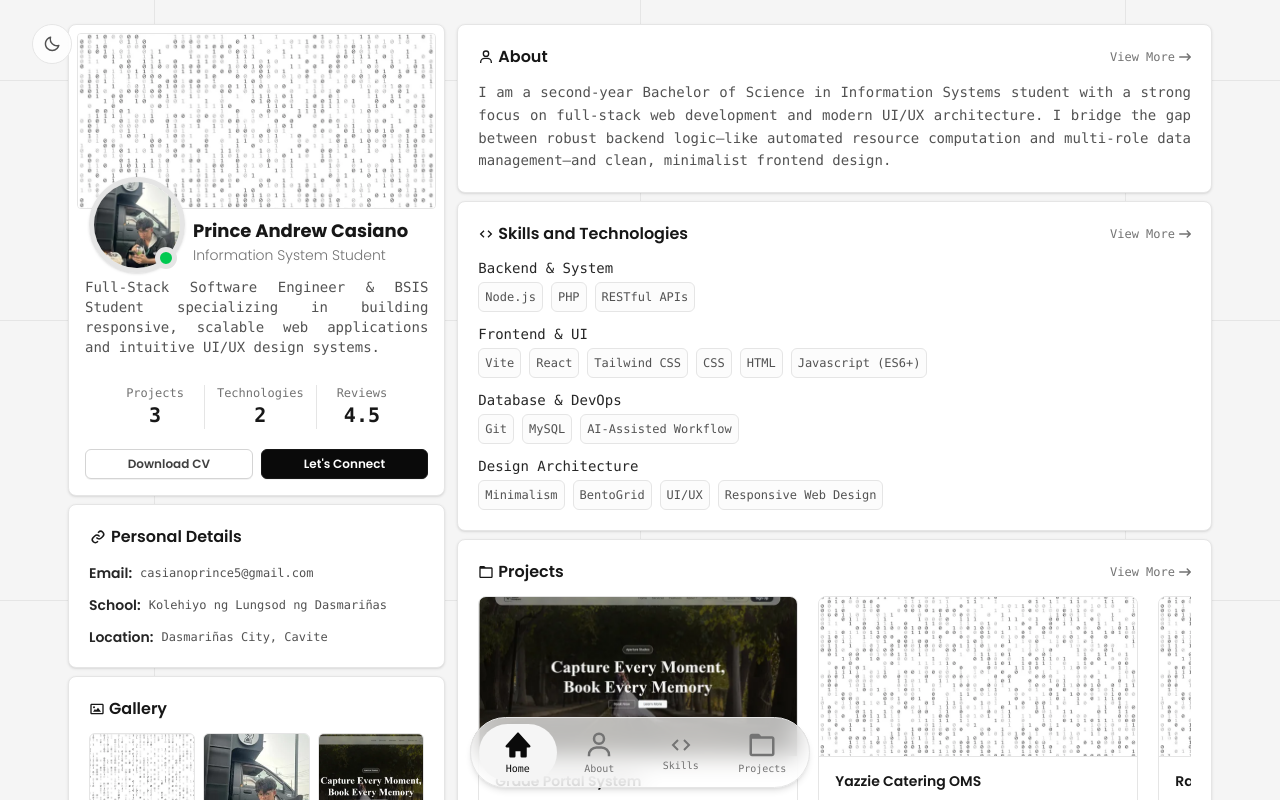
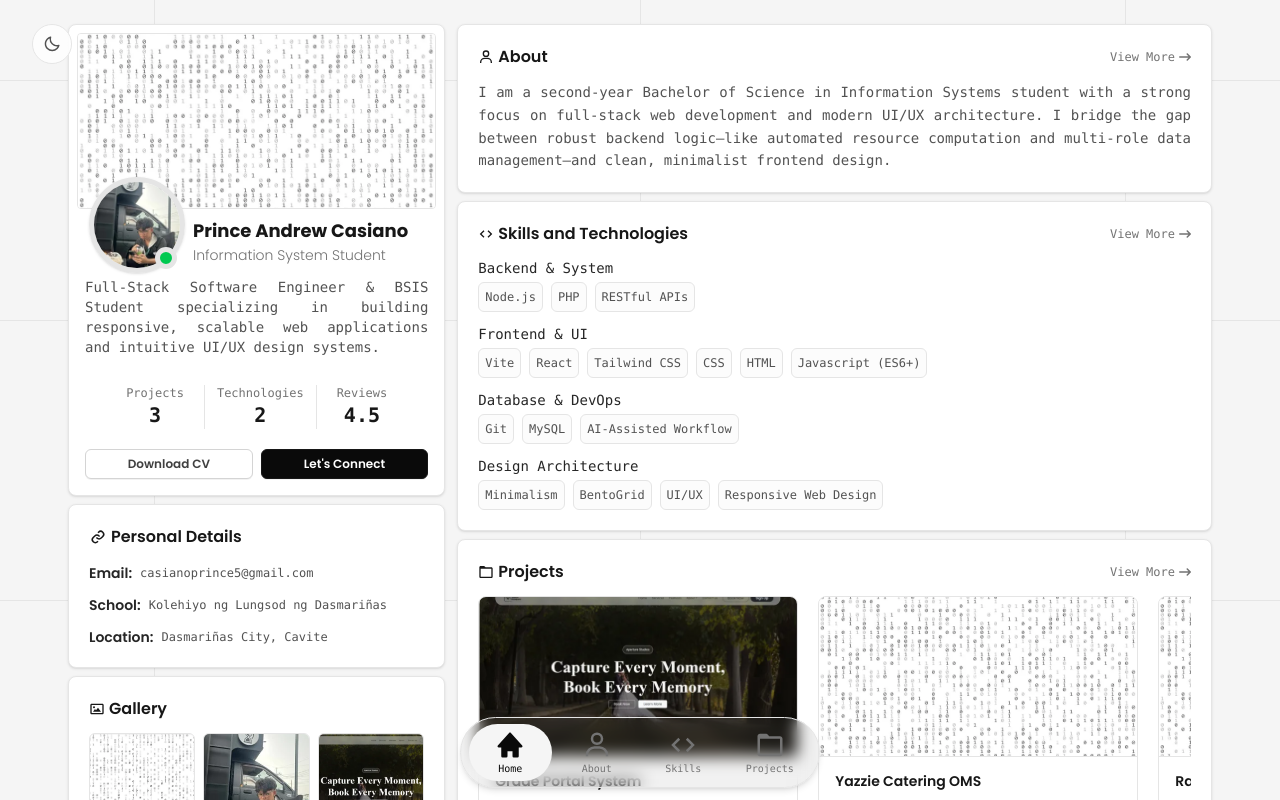
Before and after one commit to k-r-y/newPortfolio, a React (Vite) app in the folder frontend/: page / in a window 1280 px wide. Shown: the top 800 px of the page. Built offline with nearby package versions, Linux system fonts and the light colour scheme.

Commit message:
change the backdrop filter

```diff
--- a/frontend/index.html
+++ b/frontend/index.html
@@ -53,7 +53,7 @@
       }
     </script>
   </head>
-  <body class="font-mono bg-neutral-100 dark:bg-neutral-900 text-neutral-100">
+  <body class="font-mono bg-neutral-100 dark:bg-neutral-900 text-neutral-100 scroll-smooth">
     <div id="root"></div>
     <script type="module" src="/src/main.jsx"></script>
   </body>
--- a/frontend/src/App.jsx
+++ b/frontend/src/App.jsx
@@ -87,7 +87,7 @@ function AppContent() {
 
       {/* Bottom Navigation Bar */}
       <nav className="flex justify-center items-center fixed z-20 bottom-3 inset-x-0">
-        <ul className="flex justify-between items-center h-full rounded-full bg-white/70 dark:bg-neutral-900/65 backdrop-blur-md border border-neutral-200 dark:border-neutral-800 px-2 gap-1 py-1.5 w-full max-w-85 shadow-md dark:shadow-2xl text-neutral-500 dark:text-neutral-400">
+        <ul className="flex justify-between items-center h-full rounded-full bg-neutral-500/10 dark:bg-neutral-900/65 backdrop-blur-sm border border-neutral-200 dark:border-neutral-800 px-2 gap-1 py-1.5 w-full max-w-90 shadow-md dark:shadow-2xl text-neutral-500 dark:text-neutral-400">
           <li className="flex-1">
             <NavLink
               to="/"
@@ -149,8 +149,8 @@ function AppContent() {
             >
               {({ isActive }) => (
                 <>
-                  {isActive ? <BiCode className="bg-black" /> : <BiCode />}
-                  <span className="text-[10px] hidden sm:block">Skills</span>
+                  {isActive ? <BiCode className="bg-black text-3xl text-white rounded dark:text-black dark:bg-white" /> : <BiCode className="text-3xl" />}
+                  <span className="text-[10px] hidden sm:block ">Skills</span>
                 </>
               )}
             </NavLink>
--- a/frontend/src/Pages/Home.jsx
+++ b/frontend/src/Pages/Home.jsx
@@ -212,7 +212,7 @@ export default function HomePage() {
 
   return (
     <>
-      <main className="w-full flex justify-center items-center pb-20  text-neutral-850 dark:text-neutral-200">
+      <main className="w-full flex justify-center items-center pb-20  text-neutral-850 dark:text-neutral-200 ">
         <div className="flex flex-col min-h-screen  justify-center items-center max-w-6xl px-1 py-5 gap-3 w-full">
           <div className="  flex flex-col lg:flex-row gap-3 justify-center items-start w-full">
             <section className="flex justify-center items-center gap-2 flex-col lg:w-4/12 w-full">
```
